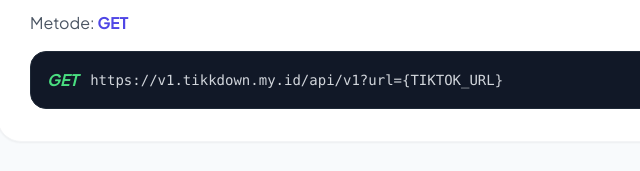
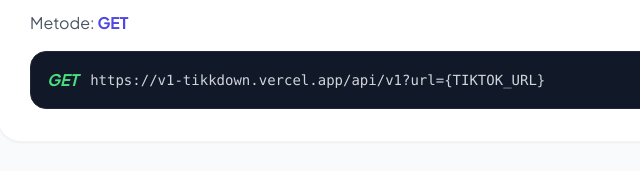
Before and after one commit to apaajadehwkwkw1188-ship-it/tikkdown, a website: page public/api-docs.html in a window 1280 px wide. Both pictures are taken after a click on the button 1001 px from the left and 434 px from the top of the page. Shown: the part 355-526 px from the top of the page, 219-859 px from the left. Drawn offline with nearby package versions, Linux system fonts and the light colour scheme.

Commit message:
Update API URL in api-docs.html

```diff
--- a/public/api-docs.html
+++ b/public/api-docs.html
@@ -104,7 +104,7 @@
             <div class="relative group">
                 <div class="flex items-center bg-gray-900 rounded-2xl p-4 pr-14 overflow-hidden border border-gray-800">
                     <span class="text-green-400 font-bold mr-3 italic">GET</span>
-                    <code id="api-url" class="text-gray-300 text-sm break-all font-mono">https://v1.tikkdown.my.id/api/v1?url={TIKTOK_URL}</code>
+                    <code id="api-url" class="text-gray-300 text-sm break-all font-mono">https://v1-tikkdown.vercel.app/api/v1?url={TIKTOK_URL}</code>
                 </div>
                 <button onclick="copyApi()" class="absolute right-3 top-1/2 -translate-y-1/2 p-2 bg-gray-800 hover:bg-gray-700 rounded-xl text-white transition-all">
                     <svg xmlns="http://www.w3.org/2000/svg" class="h-5 w-5" fill="none" viewBox="0 0 24 24" stroke="currentColor">
@@ -170,7 +170,7 @@
         }
 
         function copyApi() {
-            const text = "https://v1.tikkdown.my.id/api/v1?url=";
+            const text = "https://v1-tikkdown.vercel.app/api/v1?url=";
             navigator.clipboard.writeText(text);
             const toast = document.getElementById('copy-toast');
             toast.classList.remove('hidden');
```
